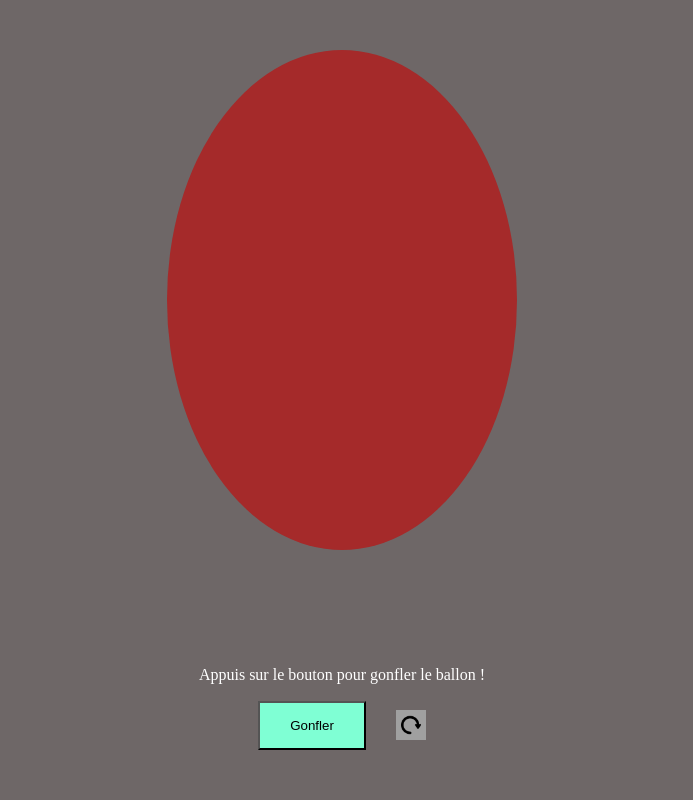
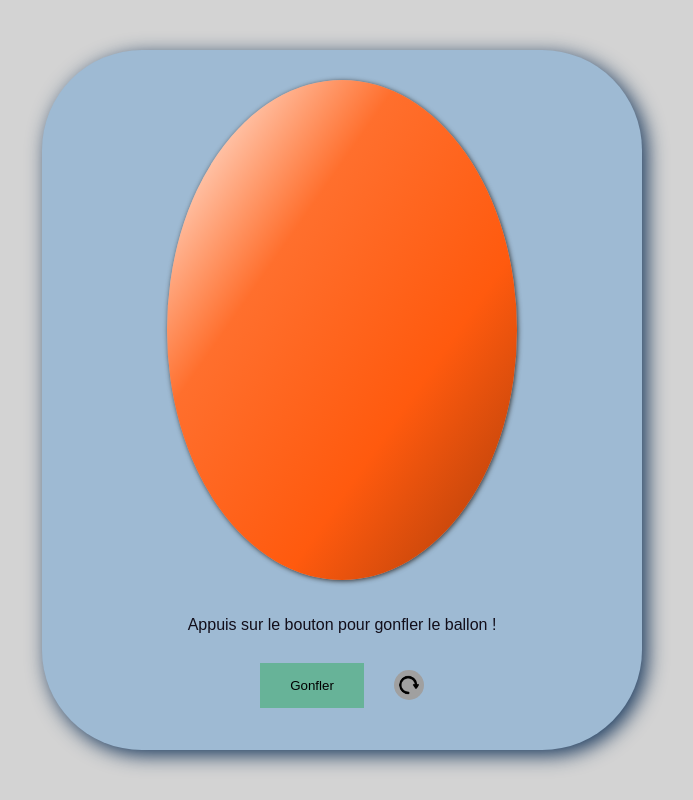
Before and after one commit to Naf976/Ballon-explosif, a plain HTML site: page index.html in a window 1280 px wide. Shown: the whole page, without its empty margins (298-991 px from the left). Drawn offline with Linux system fonts and the light colour scheme.

Commit message:
Ajout des fichiers audios (gonflement, éclatement), restylisation et changement du message des règle en fonction de l'état du ballon.

```diff
--- a/index.html
+++ b/index.html
@@ -12,11 +12,12 @@
   <main>
     <section id="conteneur">
       <div id="ballon"></div>
+      <img class="flash" src="img/flash.png" alt="flash">
     </section>
-    <p>Appuis sur le bouton pour gonfler le ballon !</p>
+    <p class="regles">Appuis sur le bouton pour gonfler le ballon !</p>
     <div class="action">
       <input type="button" class="btn" value="Gonfler">
-      <img src="img/refreshing.png" alt="refreshing">
+      <img class="refresh" src="img/refreshing.png" alt="refreshing">
     </div>
 
   </main>
--- a/index.js
+++ b/index.js
@@ -1,8 +1,10 @@
 const ballon = document.querySelector("#ballon");
 const bouton = document.querySelector(".btn");
 let ballonWidth = 350;
-let refresh = document.querySelector("img");
+let refresh = document.querySelector(".refresh");
+let flash = document.querySelector(".flash");
 ballon.style.width = "350px";
+
 
 if (ballonWidth < 500) {
   gonfler()
@@ -14,29 +16,36 @@ function gonfler() {
     ballonWidth += 20;
     ballon.style.width = ballonWidth + "px";
     ballon.style.transition = "0.5s";
+    if (ballonWidth < 495) {
+      let gonflement = new Audio("son/gonflement.mp3");
+      gonflement.play();
+    }
+
 
 
     // Les actions quand le ballon éclate
     if (ballonWidth > 500) {
       ballon.style.width = "0px";
       ballon.style.transition = "0s";
-      let bravo = document.createElement("p");
-      bravo.innerHTML = "BOOMM !!!";
-      document.getElementById("conteneur").appendChild(bravo);
-      bravo.classList.add("bravo");
       ballon.style.display = "none";
       bouton.removeEventListener("click", gonflage);
       bouton.style.backgroundColor = "#a0a0a0";
       refresh.style.backgroundColor = "#fff";
+      let eclatement = new Audio("son/explosion.wav");
+      eclatement.play();
+      flash.style.display = "block";
+      setTimeout(()=>{flash.style.display = "none"}, 50);
+      document.querySelector(".regles").innerHTML = "Ah dommage il a éclaté !!";
 
       refresh.addEventListener("click", function initialiser() {
         ballonWidth = 350;
         ballon.style.width = ballonWidth + "px";
         ballon.style.display = "block";
-        document.querySelector(".bravo").remove();
         bouton.style.backgroundColor = "#7fffd4";
         refresh.removeEventListener("click", initialiser);
         refresh.style.backgroundColor = "#a0a0a0";
+        flash.style.display = "none";
+        document.querySelector(".regles").innerHTML = "Appuis sur le bouton pour gonfler le ballon !";
 
         if (ballonWidth < 500) {
           gonfler();
--- a/style.css
+++ b/style.css
@@ -2,52 +2,79 @@
     box-sizing: border-box;
 }
 body{
-    background-color: rgb(110, 103, 103);
+    background-color: rgb(211, 211, 211);
+    font-family: sans-serif;
 }
 main{
     margin: 0 auto;
     margin-top: 50px;
-    width: 500px;
+    width: 600px;
     text-align: center;
+    background-color: rgb(158, 186, 211);
+    border-radius: 100px;
+    box-shadow: 5px 5px 20px rgb(23, 55, 92);
 }
 #conteneur{
+    margin: 0 auto;
     width: 500px;
-    height: 600px;
+    height: 550px;
+    padding-top: 30px;
 }
 div#ballon{
     width: 350px;
     height: 500px;
-    background-color: brown;
+    background: linear-gradient(to top left, rgb(167, 60, 10), rgb(255, 90, 14), rgb(255, 111, 45), white);
     border-radius: 50%;
     margin: 0 auto;
-    margin-bottom: 50px;
     color: white;
+    box-shadow: 1px 1px 5px rgb(56, 56, 56);
 
 }
+@keyframes boom{
+    from{
+        transform: scale(1,1);
+    }
+    to{
+        transform: scale(0,0);
+    }
+}
+.flash{
+    width: 500px;
+    display: none;
+    animation: boom 0.06s;
+}
 p{
-    color: white;
+    color: #120e1a;
 }
 .action{
     display: flex;
     justify-content: center;
-    height: 50px;
+    height: 100px;
     overflow: hidden;
     align-items: center;
+    padding-bottom: 30px;
 }
 .btn{
     padding: 15px 30px;
-    background-color: #7fffd4;
+    background-color: #67b398;
+    border: none;
 }
-img{
+.btn:hover{
+    background-color: #b6ffe8;
+    transition: 0.3s;
+}
+.refresh{
     width: 30px;
     height: 30px;
     margin-left: 30px;
     background-color: #a0a0a0;
     padding: 5px;
+    border-radius: 50%;
 }
 .bravo{
     width: 350px;
     font-size: 3em;
     padding-top: 300px;
+    margin: auto;
 
 }
```
Also changed, not shown: img/flash.png (added), 2 other files.
